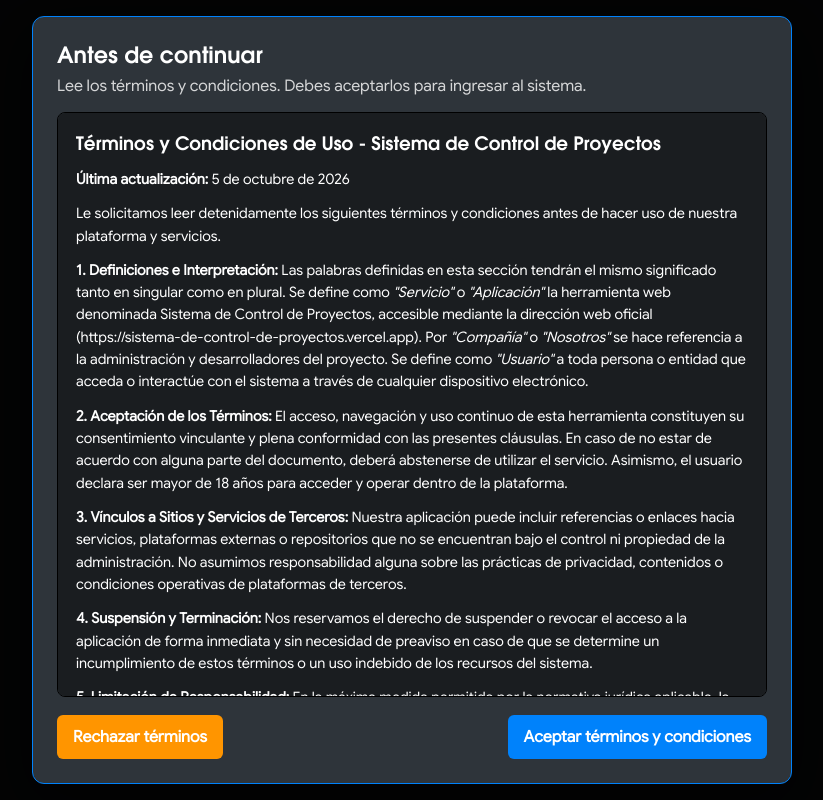
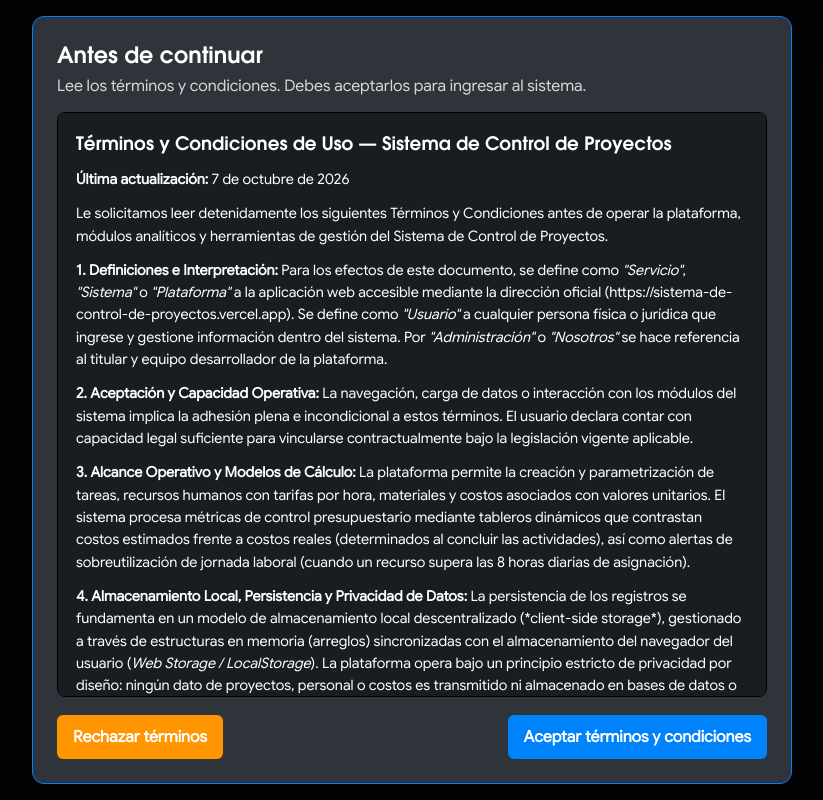
Before and after one commit to manuelperoza-prog/Sistema-de-Control-de-Proyectos, a Vue app: page / in a window 1280 px wide. Shown: the whole page, without its empty margins (228-1051 px from the left). Built offline with nearby package versions, Linux system fonts and the light colour scheme.

Commit message:
Correccion en terminos y condiciones del sistema

```diff
--- a/src/components/layout/Sidebar.vue
+++ b/src/components/layout/Sidebar.vue
@@ -55,6 +55,5 @@ defineProps({
 .nav-list {
     display: flex;
     flex-direction: column;
-    padding-top: 10px;
 }
 </style>
--- a/src/components/ui/TermsContent.vue
+++ b/src/components/ui/TermsContent.vue
@@ -1,26 +1,30 @@
 <template>
     <div class="terms-content">
-        <h2>Términos y Condiciones de Uso - Sistema de Control de Proyectos</h2>
-        <p><strong>Última actualización:</strong> 5 de octubre de 2026</p>
-        <p>Le solicitamos leer detenidamente los siguientes términos y condiciones antes de hacer uso de nuestra plataforma y servicios.</p>
+        <h2>Términos y Condiciones de Uso — Sistema de Control de Proyectos</h2>
+        <p><strong>Última actualización:</strong> 7 de octubre de 2026</p>
+        <p>Le solicitamos leer detenidamente los siguientes Términos y Condiciones antes de operar la plataforma, módulos analíticos y herramientas de gestión del Sistema de Control de Proyectos.</p>
 
-        <p><strong>1. Definiciones e Interpretación:</strong> Las palabras definidas en esta sección tendrán el mismo significado tanto en singular como en plural. Se define como <em>"Servicio"</em> o <em>"Aplicación"</em> la herramienta web denominada Sistema de Control de Proyectos, accesible mediante la dirección web oficial (https://sistema-de-control-de-proyectos.vercel.app). Por <em>"Compañía"</em> o <em>"Nosotros"</em> se hace referencia a la administración y desarrolladores del proyecto. Se define como <em>"Usuario"</em> a toda persona o entidad que acceda o interactúe con el sistema a través de cualquier dispositivo electrónico.</p>
+        <p><strong>1. Definiciones e Interpretación:</strong> Para los efectos de este documento, se define como <em>"Servicio"</em>, <em>"Sistema"</em> o <em>"Plataforma"</em> a la aplicación web accesible mediante la dirección oficial (https://sistema-de-control-de-proyectos.vercel.app). Se define como <em>"Usuario"</em> a cualquier persona física o jurídica que ingrese y gestione información dentro del sistema. Por <em>"Administración"</em> o <em>"Nosotros"</em> se hace referencia al titular y equipo desarrollador de la plataforma.</p>
 
-        <p><strong>2. Aceptación de los Términos:</strong> El acceso, navegación y uso continuo de esta herramienta constituyen su consentimiento vinculante y plena conformidad con las presentes cláusulas. En caso de no estar de acuerdo con alguna parte del documento, deberá abstenerse de utilizar el servicio. Asimismo, el usuario declara ser mayor de 18 años para acceder y operar dentro de la plataforma.</p>
+        <p><strong>2. Aceptación y Capacidad Operativa:</strong> La navegación, carga de datos o interacción con los módulos del sistema implica la adhesión plena e incondicional a estos términos. El usuario declara contar con capacidad legal suficiente para vincularse contractualmente bajo la legislación vigente aplicable.</p>
 
-        <p><strong>3. Vínculos a Sitios y Servicios de Terceros:</strong> Nuestra aplicación puede incluir referencias o enlaces hacia servicios, plataformas externas o repositorios que no se encuentran bajo el control ni propiedad de la administración. No asumimos responsabilidad alguna sobre las prácticas de privacidad, contenidos o condiciones operativas de plataformas de terceros.</p>
+        <p><strong>3. Alcance Operativo y Modelos de Cálculo:</strong> La plataforma permite la creación y parametrización de tareas, recursos humanos con tarifas por hora, materiales y costos asociados con valores unitarios. El sistema procesa métricas de control presupuestario mediante tableros dinámicos que contrastan costos estimados frente a costos reales (determinados al concluir las actividades), así como alertas de sobreutilización de jornada laboral (cuando un recurso supera las 8 horas diarias de asignación).</p>
 
-        <p><strong>4. Suspensión y Terminación:</strong> Nos reservamos el derecho de suspender o revocar el acceso a la aplicación de forma inmediata y sin necesidad de preaviso en caso de que se determine un incumplimiento de estos términos o un uso indebido de los recursos del sistema.</p>
+        <p><strong>4. Almacenamiento Local, Persistencia y Privacidad de Datos:</strong> La persistencia de los registros se fundamenta en un modelo de almacenamiento local descentralizado (*client-side storage*), gestionado a través de estructuras en memoria (arreglos) sincronizadas con el almacenamiento del navegador del usuario (<em>Web Storage / LocalStorage</em>). La plataforma opera bajo un principio estricto de privacidad por diseño: ningún dato de proyectos, personal o costos es transmitido ni almacenado en bases de datos o servidores centrales externos. En consecuencia:
+        <br>a) La persistencia está sujeta exclusivamente al navegador, dispositivo y dominio de origen utilizados por el usuario.
+        <br>b) La eliminación intencional o accidental de la memoria caché, el uso de modos de navegación privada o la limpieza del almacenamiento local del navegador ocasionará la pérdida irreversible de los registros, eximiendo a la administración de cualquier responsabilidad.</p>
 
-        <p><strong>5. Limitación de Responsabilidad:</strong> En la máxima medida permitida por la normativa jurídica aplicable, la responsabilidad derivada de cualquier daño directo, indirecto, incidental, pérdida de datos o interrupción operativa derivada del uso o imposibilidad de uso del software quedará limitada al alcance que establezca la ley correspondiente.</p>
+        <p><strong>5. Integridad Referencial y Regla de No Eliminación:</strong> Para asegurar la coherencia en la auditoría presupuestaria y evitar inconsistencias en el balance financiero de costos reales, el sistema aplica una regla inmutable de integridad referencial: ningún elemento (personal, material o concepto de gasto) podrá ser eliminado si se encuentra actualmente vinculado o ha estado asignado previamente a una tarea dentro del ciclo operativo. Dicha restricción es parte inherente de la lógica transaccional del software.</p>
 
-        <p><strong>6. Renuncia de Garantías:</strong> La plataforma se pone a disposición bajo la modalidad "tal cual" (as is) y "según disponibilidad" (as available), sin otorgar garantías de ningún tipo respecto a disponibilidad ininterrumpida, rendimiento continuo o total ausencia de errores técnicos.</p>
+        <p><strong>6. Propiedad Intelectual:</strong> La arquitectura de software, algoritmos de cálculo, diseño gráfico, componentes visuales, transformaciones y transiciones de interfaz son propiedad exclusiva del titular del software y están protegidos por la normativa de derechos de autor y propiedad intelectual aplicable[cite: 1, 2]. Queda prohibida su reproducción o explotación comercial no autorizada.</p>
 
-        <p><strong>7. Ley Aplicable y Resolución de Disputas:</strong> Las presentes condiciones se rigen e interpretan bajo el marco legal de la República Bolivariana de Venezuela. Ante cualquier inconformidad o controversia, el usuario se compromete a procurar una resolución informal y directa con los desarrolladores antes de iniciar procedimientos formales.</p>
+        <p><strong>7. Exclusión de Garantías y Limitación de Responsabilidad:</strong> El servicio se provee "tal cual" (<em>as is</em>) y "según disponibilidad" (<em>as available</em>). La administración no asume responsabilidad alguna por discrepancias derivadas de insumos incorrectos proporcionados por el operador, ni por pérdidas de información ocasionadas por fallos en el navegador cliente, desbordamientos de cuota de almacenamiento local o cierres forzados del entorno de ejecución. Las métricas visualizadas constituyen herramientas de apoyo operativo y no reemplazan dictámenes contables o peritajes laborales formales[cite: 1, 2].</p>
 
-        <p><strong>8. Divisibilidad y Modificaciones:</strong> Si alguna de las disposiciones aquí contenidas fuese declarada inválida por un tribunal competente, las restantes cláusulas permanecerán plenamente vigentes. Nos reservamos la facultad de actualizar estos términos en cualquier momento, considerándose efectivas las modificaciones tras su publicación en la plataforma.</p>
+        <p><strong>8. Proveedores y Enlaces de Terceros:</strong> El sistema puede hacer uso de infraestructura de alojamiento web estático o enlaces a repositorios públicos de código abierto ajenos a nuestro control[cite: 1]. La administración no asume responsabilidad por las políticas o disponibilidad de dichos proveedores externos de infraestructura[cite: 1].</p>
 
-        <p><strong>9. Canales de Contacto:</strong> Para cualquier consulta, reporte o aclaración respecto a estos términos, puede comunicarse visitando el repositorio oficial del proyecto en: https://github.com/manuelperoza-prog/Sistema-de-Control-de-Proyectos.</p>
+        <p><strong>9. Jurisdicción y Ley Aplicable:</strong> Las relaciones derivadas del uso de esta plataforma se rigen e interpretan conforme a las leyes de la República Bolivariana de Venezuela[cite: 1]. El acceso global y transfronterizo a través de internet se realiza bajo la exclusiva responsabilidad del usuario internacional respecto al cumplimiento de sus leyes locales. Cualquier diferencia o controversia será canalizada preferentemente mediante resolución directa y amistosa entre las partes previo a acudir a la jurisdicción ordinaria competente en territorio venezolano[cite: 1].</p>
+
+        <p><strong>10. Modificaciones y Contacto:</strong> La administración se reserva el derecho de modificar estos términos en cualquier momento, adquiriendo vigencia a partir de su publicación en el sistema[cite: 1]. Para consultas o reportes técnicos, los usuarios pueden dirigirse al canal oficial del proyecto en: https://github.com/manuelperoza-prog/Sistema-de-Control-de-Proyectos[cite: 1].</p>
     </div>
 </template>
 
```
